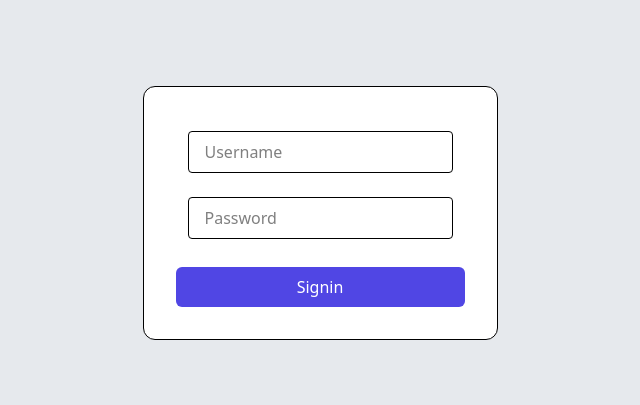
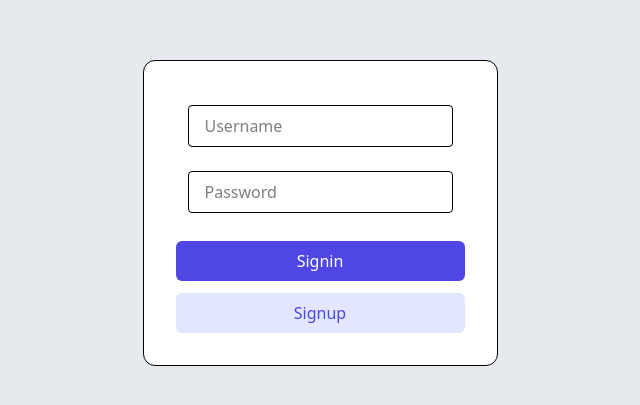
Before and after one commit to gkm0001/Second-brain, a React (Vite) app: page /login in a window 1280 px wide. Shown: the part 187-592 px from the top of the page, without its empty margins (320-960 px from the left). Built offline with nearby package versions, Linux system fonts and the light colour scheme.

Commit message:
Fix auth using recoil

```diff
--- a/package.json
+++ b/package.json
@@ -14,9 +14,10 @@
     "axios": "^1.7.9",
     "dotenv": "^16.4.7",
     "mongodb": "^6.13.1",
-    "react": "^19.0.0",
-    "react-dom": "^19.0.0",
+    "react": "^18.3.1",
+    "react-dom": "^18.3.1",
     "react-router-dom": "^7.2.0",
+    "recoil": "^0.7.7",
     "tailwindcss": "^4.0.6"
   },
   "devDependencies": {
--- a/src/App.tsx
+++ b/src/App.tsx
@@ -3,20 +3,33 @@ import './App.css'
 import Dashboard from './pages/Dashboard'
 import { Signin } from './pages/Signin'
 import { Signup } from './pages/Signup'
+import ProtectedRoute from './Auth/ProtectedRoute'
+import { RecoilRoot } from 'recoil'
 
 function App() {
 
 
   return (
       <>
-        <BrowserRouter>
-           <Routes>
-              <Route path='/signup' element={<Signup/>}/>
-              <Route path='/login' element={<Signin/>}/>
-              <Route path='/dashboard' element={<Dashboard/>}/>
-              <Route path='/share/:shareId' element={<Dashboard/>}/>
-           </Routes>
+       <RecoilRoot>
+      <BrowserRouter>
+
+            <Routes>
+              {/* Public Routes */}
+                <Route path='/signup' element={<Signup/>}/>
+                <Route path='/login' element={<Signin/>}/>
+
+                {/* Private Routes */}
+              <Route element={<ProtectedRoute/>}>
+                <Route path='/' element={<Dashboard/>}/>
+                {/* <Route path='/share/:shareId' element={<Dashboard/>}/> */}
+              </Route>
+            </Routes>
+
         </BrowserRouter>
+        </RecoilRoot>
+
+
       </>
   )
 }
--- /dev/null
+++ b/src/Auth/Auth.ts
@@ -0,0 +1,13 @@
+// Auth.ts
+import { atom } from 'recoil';
+
+interface AuthStateType {
+  isAuthenticated: boolean;
+}
+
+export const AuthState = atom<AuthStateType>({
+  key: 'AuthState', // Unique key
+  default: {
+    isAuthenticated: false
+  }
+});
--- /dev/null
+++ b/src/Auth/ProtectedRoute.tsx
@@ -0,0 +1,12 @@
+import { Navigate, Outlet } from "react-router-dom";
+import { useRecoilValue } from "recoil";
+import { AuthState } from "./Auth";
+
+
+
+const ProtectedRoute = () => {
+  const auths = useRecoilValue(AuthState);
+  return  auths.isAuthenticated ? <Outlet /> : <Navigate to="/signup" />;
+};
+
+export default ProtectedRoute;
--- a/src/components/Card/Card.tsx
+++ b/src/components/Card/Card.tsx
@@ -4,10 +4,11 @@ interface CardProps {
      title : string;
      link : string;
      type : "twitter" | "youtube"
+     key : any
 }
 
-export function Card({title , link , type} : CardProps){
-     return <div>
+export function Card({title , link , type , key} : CardProps){
+     return <div key={key}>
          <div className="bg-white rounded-md p-8 max-w-72 border-gray-200 border min-h-48 min-w-72">
             <div className="flex justify-between">
                     <div className="flex items-center text-md">
--- a/src/components/Input/Input.tsx
+++ b/src/components/Input/Input.tsx
@@ -1,11 +1,11 @@
 interface InputProps {
-      ref ?:any,
+      refe ?:any,
       placeholder ?: string
 }
 
 export function Input(props : InputProps) {
-    const { placeholder , ref} = props
+    const { placeholder , refe} = props
       return <div>
-         <input placeholder={placeholder} type={"text"} className="px-4 py-2 border rounded m-3"  ref = {ref}></input>
+         <input placeholder={placeholder} type={"text"} className="px-4 py-2 border rounded m-3"  ref = {refe}></input>
       </div>
  }
--- a/src/components/Modal/CreateContentModal.tsx
+++ b/src/components/Modal/CreateContentModal.tsx
@@ -66,8 +66,8 @@ export const CreateContentModal = memo(({ open, onClose }: ModalProps) => {
               <CrossIcon size="md" />
             </div>
             <div>
-              <Input placeholder="Title" ref={titleRef} />
-              <Input placeholder="Link" ref={linkRef} />
+              <Input placeholder="Title" refe={titleRef} />
+              <Input placeholder="Link" refe={linkRef} />
             </div>
             <div>
               <h1>Type</h1>
--- a/src/pages/Cards.tsx
+++ b/src/pages/Cards.tsx
@@ -7,8 +7,8 @@ const Cards = React.memo(() => {
 
   return (
     <>
-      {contents?.map(({ type, link, title }) => (
-        <Card key={link} type={type} link={link} title={title} />
+      {contents?.map(({ type, link, title } , index) => (
+        <Card key={index} type={type} link={link} title={title}/>
       ))}
     </>
   );
--- a/src/pages/Dashboard.tsx
+++ b/src/pages/Dashboard.tsx
@@ -2,7 +2,6 @@ import { useEffect, useState } from 'react'
 import { Button } from '../components/Button/Button'
 import { PlusIcon } from '../icons/PlusIcon'
 import { ShareIcon } from '../icons/ShareIcon'
-import { Card } from '../components/Card/Card'
 import { CreateContentModal } from '../components/Modal/CreateContentModal'
 import { Sidebar } from '../components/Sidebar/Sidebar'
 import { useContent } from '../hooks/useContent'
@@ -11,11 +10,10 @@ import Cards from './Cards'
 
 function Dashboard() {
   const [modalOpen , setModalOpen] = useState<boolean>(false)
-  const {contents , refersh} = useContent();
-
+  const { refresh} = useContent();
 
   useEffect(()=>{
-     refersh();
+     refresh();
   },[modalOpen])
   return (
       <>
--- a/src/pages/Signin.tsx
+++ b/src/pages/Signin.tsx
@@ -1,44 +1,70 @@
 import { useRef, useState } from "react";
-
 import { Button } from "../components/Button/Button";
 import axios from "axios";
 import { useNavigate } from "react-router-dom";
 import { Input } from "../components/Input/Input";
+import { useSetRecoilState } from "recoil";
+import { AuthState } from "../Auth/Auth";
 
-export function Signin(){
+
+
+export function Signin() {
   const usernameRef = useRef<HTMLInputElement>(null);
   const passwordRef = useRef<HTMLInputElement>(null);
-    const [ loading , setloading] = useState<boolean>(false)
+  const [loading, setLoading] = useState<boolean>(false);
+  const setAuth = useSetRecoilState(AuthState);
   const navigate = useNavigate();
 
-    async function handleClick(){
-        setloading(true)
-        try{
-            const username = usernameRef.current?.value;
-            const password = passwordRef.current?.value;
-            const response = await axios.post(import.meta.env.VITE_BACKEND_URL + "api/v1/user/login",{
-               email :  username ,
-                password
-            })
+  async function handleClick() {
+    setLoading(true);
+    try {
+      const username = usernameRef.current?.value ;
+      const password = passwordRef.current?.value ;
+      const response = await axios.post(
+        import.meta.env.VITE_BACKEND_URL + "api/v1/user/login",
+        {
+          email: username,
+          password,
+        }
+      );
       const jwt = response.data.token;
-            localStorage.setItem("token",jwt);
-            navigate('/dashboard')
-        }catch (error) {
-            console.error("Signup failed:", error);
-            alert("Signup failed. Please try again.");
+      localStorage.setItem("token", jwt);
+      setAuth({
+        isAuthenticated: true,
+      });
+
+      navigate("/");
+    } catch (error) {
+      console.error("Signin failed:", error);
+      alert("Signin failed. Please try again.");
     } finally {
-              setloading(false);
+      setLoading(false);
+    }
   }
 
-    }
-
-     return <div className="h-screen w-screen bg-gray-200 flex justify-center items-center">
+  return (
+    <div className="h-screen w-screen bg-gray-200 flex justify-center items-center">
       <div className="bg-white rounded-xl border min-w-48 p-8">
-            <Input placeholder="Username"  ref={usernameRef}/>
-            <Input placeholder="Password" ref={passwordRef}/>
-            <div className="flex justify-center pt-4">
-                <Button variant="primary" text="Signin" fullWidth= {true} loading = {loading} onClick={handleClick}  size = "md"/>
+        <Input placeholder="Username" refe={usernameRef} />
+        <Input placeholder="Password" refe={passwordRef} />
+        <div className="flex flex-col gap-3 justify-center pt-4">
+          <Button
+            variant="primary"
+            text="Signin"
+            fullWidth={true}
+            loading={loading}
+            onClick={handleClick}
+            size="md"
+          />
+          <Button
+            variant="secondary"
+            text="Signup"
+            fullWidth={true}
+            onClick={() => navigate("/signup")}
+            size="md"
+          />
         </div>
       </div>
     </div>
+  );
 }
--- a/src/pages/Signup.tsx
+++ b/src/pages/Signup.tsx
@@ -4,30 +4,25 @@ import axios from "axios";
 import { useNavigate } from "react-router-dom";
 import { Input } from "../components/Input/Input";
 
-export function Signup(){
-
-    const [ loading , setloading] = useState(false)
-     console.log("hello");
+export function Signup() {
+  const [loading, setLoading] = useState(false);
 
   const userNameRef = useRef<HTMLInputElement>(null);
   const passwordRef = useRef<HTMLInputElement>(null);
-    const navigate= useNavigate();
-
-    console.log("insdie hello");
-
-    console.log(import.meta.env.VITE_BACKEND_URL);
+  const navigate = useNavigate();
 
   const handleClick = async () => {
-        setloading(true)
+    setLoading(true);
     try {
       const username = userNameRef.current?.value;
       const password = passwordRef.current?.value;
 
-          console.log("hi", { username, password });
+      console.log("Signup attempt", { username, password });
       console.log(import.meta.env.VITE_BACKEND_URL);
+
       const response = await axios.post(
         import.meta.env.VITE_BACKEND_URL + "api/v1/user/signup",
-            {email :  username, password }
+        { email: username, password }
       );
 
       const jwt = response.data.token;
@@ -37,19 +32,20 @@ export function Signup(){
       console.error("Signup failed:", error);
       alert("Signup failed. Please try again.");
     } finally {
-            setloading(false);
+      setLoading(false);
     }
-
   };
 
-     return <div className="h-screen w-screen bg-gray-200 flex justify-center items-center">
+  return (
+    <div className="h-screen w-screen bg-gray-200 flex justify-center items-center">
       <div className="bg-white rounded-xl border min-w-48 p-8">
-            <Input placeholder="Username"  ref = {userNameRef}/>
-            <Input placeholder="Password" ref={passwordRef}/>
-            <div className="flex justify-center pt-4">
-                <Button onClick={handleClick}  variant="primary" text="Signup" fullWidth= {true} loading = {loading}  size = "md"/>
-            </div>
-
+        <Input placeholder="Username" refe={userNameRef} />
+        <Input placeholder="Password"  refe={passwordRef} />
+        <div className="flex flex-col gap-3 justify-center pt-4">
+          <Button onClick={handleClick} variant="primary" text="Signup" fullWidth={true} loading={loading} size="md" />
+          <Button onClick={() => navigate("/login")} variant="secondary" text="Login" fullWidth={true} size="md" />
         </div>
       </div>
+    </div>
+  );
 }
```
Also changed, not shown: 1 other file (tests, documents, lock files or other folders). Lines whose indentation alone changed are shown as unchanged.
